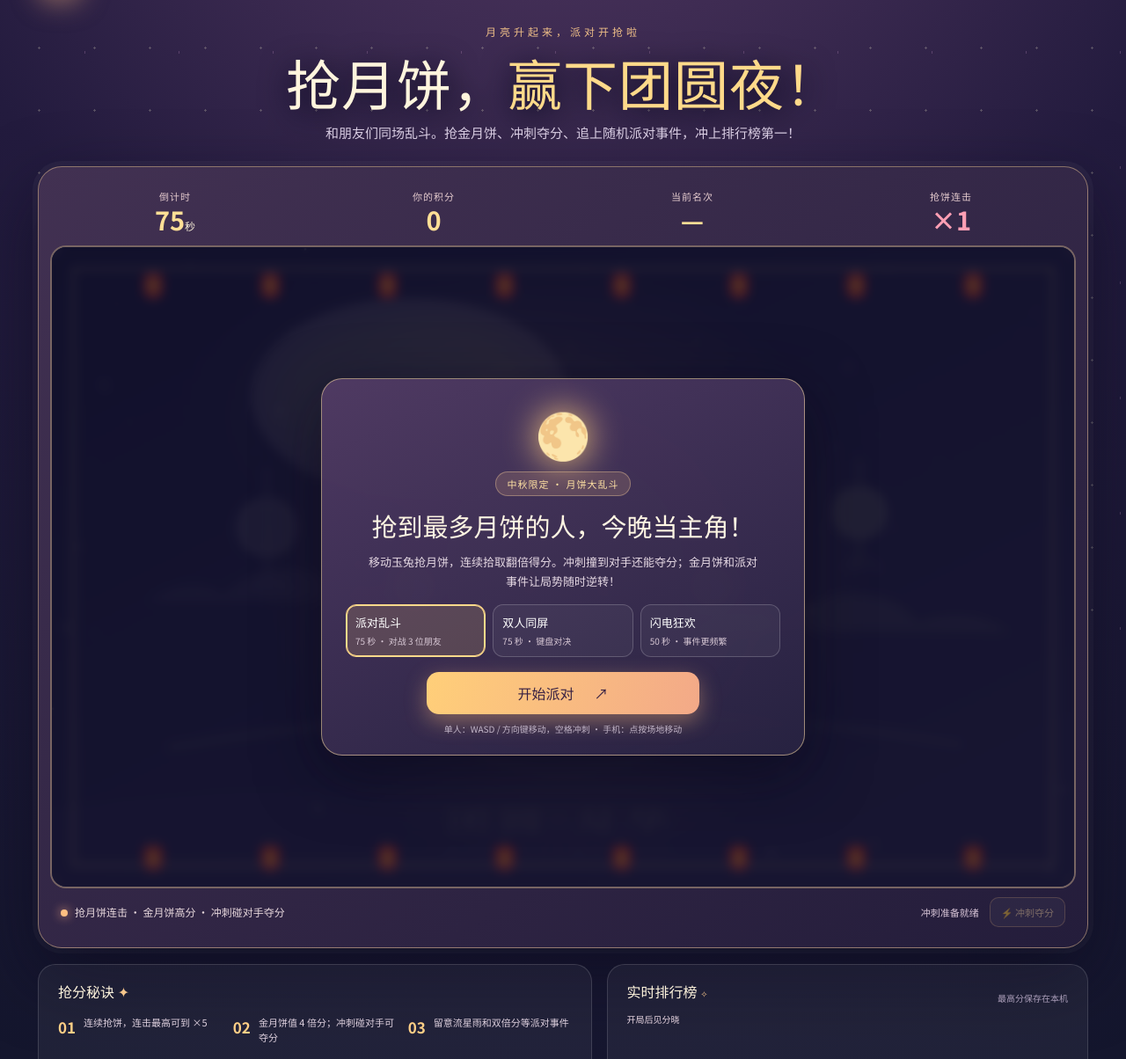
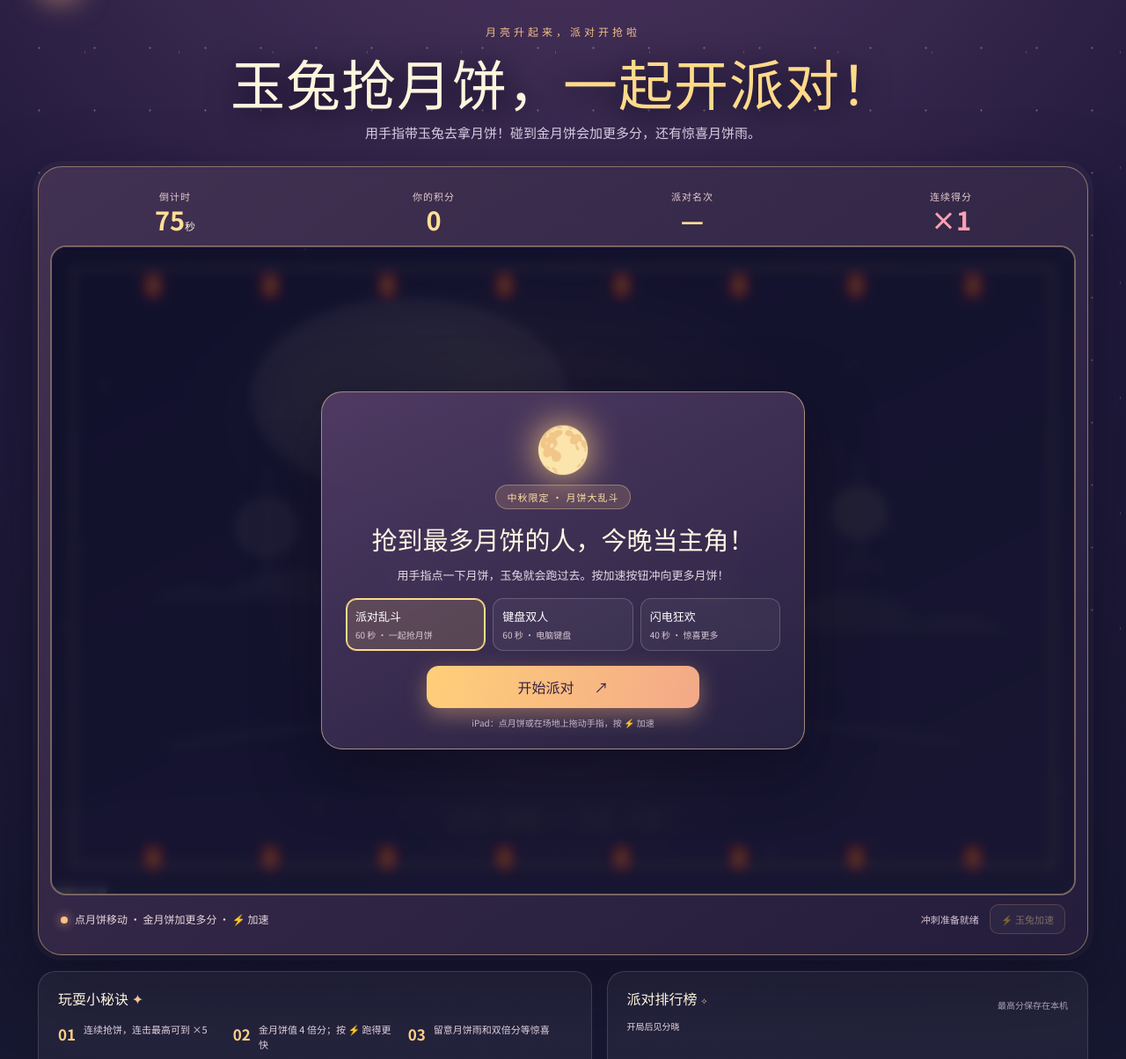
Before and after one commit to kunruiw1991/mid-autumn-reunion-party, a plain HTML site: page index.html in a window 1280 px wide. Shown: the part 73-1277 px from the top of the page at 88% size. Drawn offline with Linux system fonts and the light colour scheme.

Commit message:
Make reunion party iPad friendly and add optional soundtrack player (index.html)

```diff
--- a/index.html
+++ b/index.html
@@ -18,18 +18,19 @@
 
     <section class="intro">
       <div class="eyebrow">月亮升起来，派对开抢啦</div>
-      <h1>抢月饼，<em>赢下团圆夜！</em></h1>
-      <p>和朋友们同场乱斗。抢金月饼、冲刺夺分、追上随机派对事件，冲上排行榜第一！</p>
+      <h1>玉兔抢月饼，<em>一起开派对！</em></h1>
+      <p>用手指带玉兔去拿月饼！碰到金月饼会加更多分，还有惊喜月饼雨。</p>
     </section>
 
     <section class="game-frame" aria-label="中秋大团圆游戏">
       <div class="hud">
         <div class="stat"><span>倒计时</span><strong id="timeLabel">75</strong><small>秒</small></div>
         <div class="stat"><span>你的积分</span><strong id="scoreLabel">0</strong></div>
-        <div class="stat"><span>当前名次</span><strong id="rankLabel">—</strong></div>
-        <div class="stat combo"><span>抢饼连击</span><strong id="comboLabel">×1</strong></div>
+        <div class="stat"><span>派对名次</span><strong id="rankLabel">—</strong></div>
+        <div class="stat combo"><span>连续得分</span><strong id="comboLabel">×1</strong></div>
       </div>
-      <div class="arena-wrap"><canvas id="arena" width="960" height="600" aria-label="月饼乱斗场地：移动角色抢月饼，冲刺可夺走对手积分"></canvas>
+      <div class="arena-wrap"><canvas id="arena" width="960" height="600" aria-label="月饼派对场地：用手指引导玉兔捡月饼"></canvas>
+        <button id="touchDash" class="touch-dash" aria-label="玉兔加速" disabled>⚡<small>加速</small></button>
         <div id="toast" class="toast" role="status" aria-live="polite"></div>
         <div id="eventBanner" class="event-banner" aria-live="polite"></div>
         <div id="overlay" class="overlay">
@@ -37,24 +38,25 @@
             <span id="overlayArt" class="overlay-art">🌕</span>
             <div class="pill" id="overlayKicker">中秋限定 · 月饼大乱斗</div>
             <h2 id="overlayTitle">抢到最多月饼的人，今晚当主角！</h2>
-            <p id="overlayBody">移动玉兔抢月饼，连续拾取翻倍得分。冲刺撞到对手还能夺分；金月饼和派对事件让局势随时逆转！</p>
+            <p id="overlayBody">用手指点一下月饼，玉兔就会跑过去。按加速按钮冲向更多月饼！</p>
             <div id="modePicker" class="modes" role="group" aria-label="选择玩法">
-              <button class="mode selected" data-mode="party"><b>派对乱斗</b><small>75 秒 · 对战 3 位朋友</small></button>
-              <button class="mode" data-mode="duo"><b>双人同屏</b><small>75 秒 · 键盘对决</small></button>
-              <button class="mode" data-mode="rush"><b>闪电狂欢</b><small>50 秒 · 事件更频繁</small></button>
+              <button class="mode selected" data-mode="party"><b>派对乱斗</b><small>60 秒 · 一起抢月饼</small></button>
+              <button class="mode" data-mode="duo"><b>键盘双人</b><small>60 秒 · 电脑键盘</small></button>
+              <button class="mode" data-mode="rush"><b>闪电狂欢</b><small>40 秒 · 惊喜更多</small></button>
             </div>
             <button id="startBtn" class="primary">开始派对 <span>↗</span></button>
-            <small id="overlayHint" class="hint">单人：WASD / 方向键移动，空格冲刺 · 手机：点按场地移动</small>
+            <small id="overlayHint" class="hint">iPad：点月饼或在场地上拖动手指，按 ⚡ 加速</small>
           </div>
         </div>
       </div>
-      <div class="toolbar"><div class="mission"><span class="pulse"></span><span id="missionLabel">抢月饼连击 · 金月饼高分 · 冲刺碰对手夺分</span></div><div class="controls"><span id="dashStatus">冲刺准备就绪</span><button id="dashBtn" class="dash-btn" disabled>⚡ 冲刺夺分</button></div></div>
+      <div class="toolbar"><div class="mission"><span class="pulse"></span><span id="missionLabel">点月饼移动 · 金月饼加更多分 · ⚡ 加速</span></div><div class="controls"><span id="dashStatus">冲刺准备就绪</span><button id="dashBtn" class="dash-btn" disabled>⚡ 玉兔加速</button></div></div>
     </section>
 
     <section class="bottom-grid">
-      <div class="guide card"><h3>抢分秘诀 <span>✦</span></h3><div class="guide-steps"><div><b>01</b><span>连续抢饼，连击最高可到 ×5</span></div><div><b>02</b><span>金月饼值 4 倍分；冲刺碰对手可夺分</span></div><div><b>03</b><span>留意流星雨和双倍分等派对事件</span></div></div></div>
-      <div class="record card"><div class="record-head"><h3>实时排行榜 <span>✧</span></h3><span id="recordHint">最高分保存在本机</span></div><div id="leaderboard" class="leaderboard">开局后见分晓</div><div class="records"><div><small>派对最高</small><strong id="bestParty">0</strong></div><div><small>双人最高</small><strong id="bestDuo">0</strong></div><div><small>闪电最高</small><strong id="bestRush">0</strong></div></div></div>
+      <div class="guide card"><h3>玩耍小秘诀 <span>✦</span></h3><div class="guide-steps"><div><b>01</b><span>连续抢饼，连击最高可到 ×5</span></div><div><b>02</b><span>金月饼值 4 倍分；按 ⚡ 跑得更快</span></div><div><b>03</b><span>留意月饼雨和双倍分等惊喜</span></div></div></div>
+      <div class="record card"><div class="record-head"><h3>派对排行榜 <span>✧</span></h3><span id="recordHint">最高分保存在本机</span></div><div id="leaderboard" class="leaderboard">开局后见分晓</div><div class="records"><div><small>派对最高</small><strong id="bestParty">0</strong></div><div><small>双人最高</small><strong id="bestDuo">0</strong></div><div><small>闪电最高</small><strong id="bestRush">0</strong></div></div></div>
     </section>
+    <section class="music-panel card" aria-label="派对音乐"><div><h3>🎵 派对音乐</h3><p>想边玩边听《KPop Demon Hunters》？打开官方原声，或选择 iPad 上已有的音频文件。选择的文件只在这台设备播放。</p></div><div class="music-actions"><a href="https://open.spotify.com/album/50O9cXkFsQs8z0RV0UOvvl" target="_blank" rel="noopener noreferrer">打开官方原声 ↗</a><label class="music-file">选择本机歌曲<input id="musicFile" type="file" accept="audio/*"></label><button id="musicToggle" type="button" disabled>播放 / 暂停</button></div><div id="musicStatus" class="music-status" role="status">还没有选择歌曲</div><audio id="musicPlayer" loop preload="none"></audio></section>
     <footer>月色来自「中秋百景」 · 好朋友来自已有角色素材库 · 祝你今晚团圆满分 ✨</footer>
   </main>
   <script src="game.js"></script>
```
